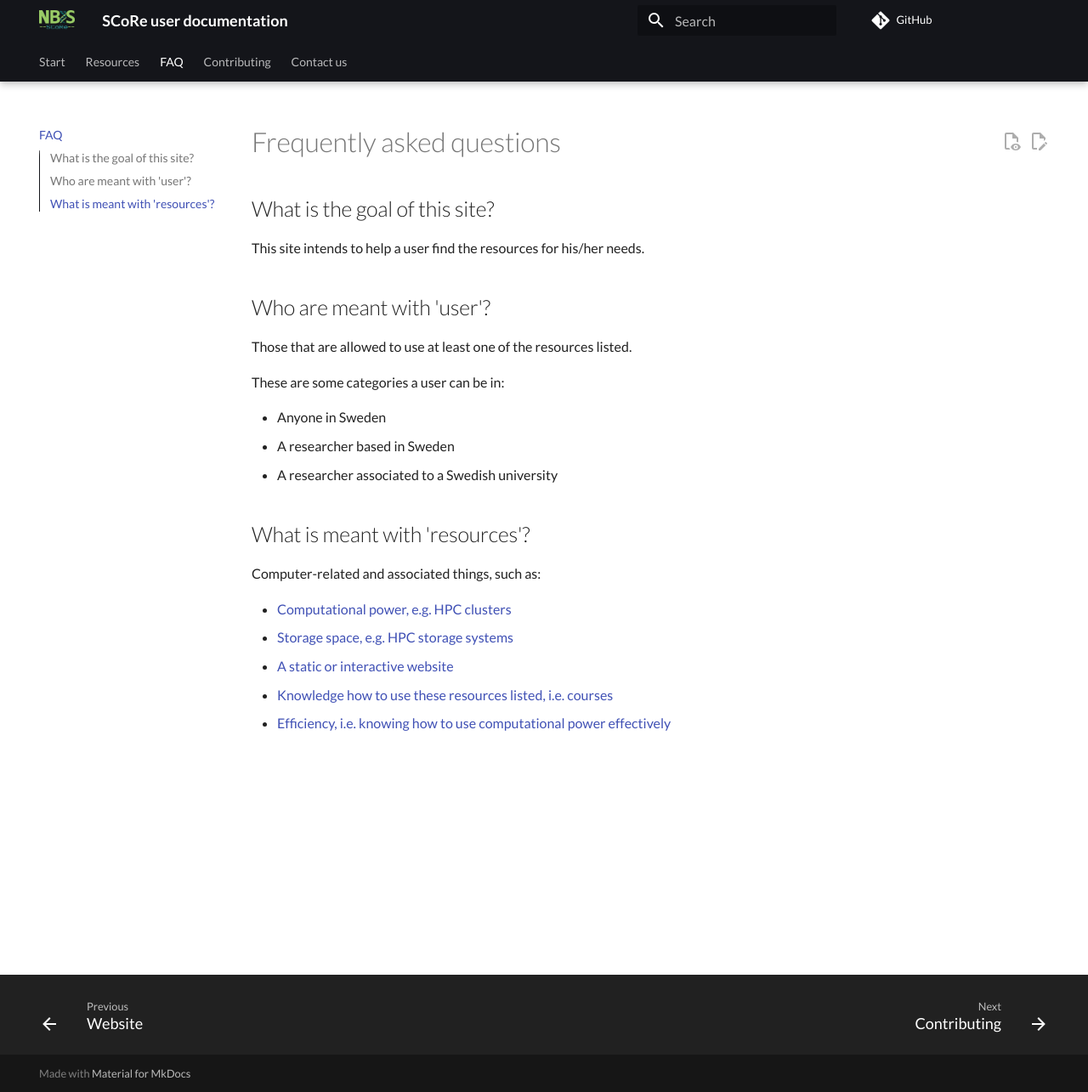
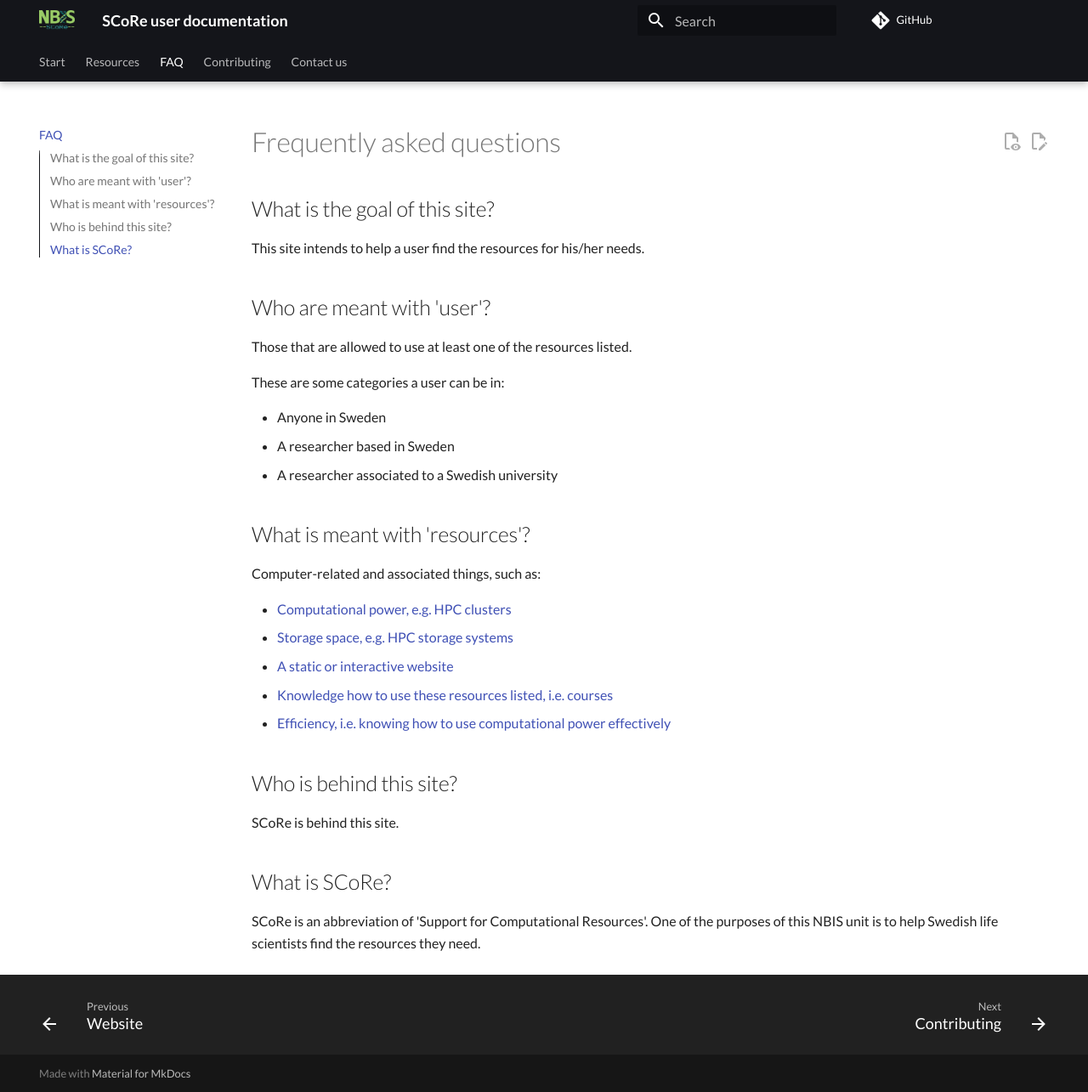
Before and after one commit to NBISweden/SCoRe_user_doc, an MkDocs documentation site: the page built from docs/faq.md, in a window 1280 px wide and 1285 px high. Shown: the whole window at 85% size. Built offline with MkDocs 1.6.1 and Material for MkDocs 9.7.7, drawn with Linux system fonts in a browser that asks for light colours; comment, search, counter and statistics services are not loaded.

Commit message:
Talk about SCoRe

```diff
--- a/docs/faq.md
+++ b/docs/faq.md
@@ -24,3 +24,14 @@ Computer-related and associated things, such as:
 - [A static or interactive website](website.md)
 - [Knowledge how to use these resources listed, i.e. courses](courses.md)
 - [Efficiency, i.e. knowing how to use computational power effectively](efficiency.md)
+
+## Who is behind this site?
+
+SCoRe is behind this site.
+
+## What is SCoRe?
+
+SCoRe is an abbreviation of 'Support for Computational Resources'.
+One of the purposes of this NBIS unit
+is to help Swedish life scientists find the resources they
+need.
```
